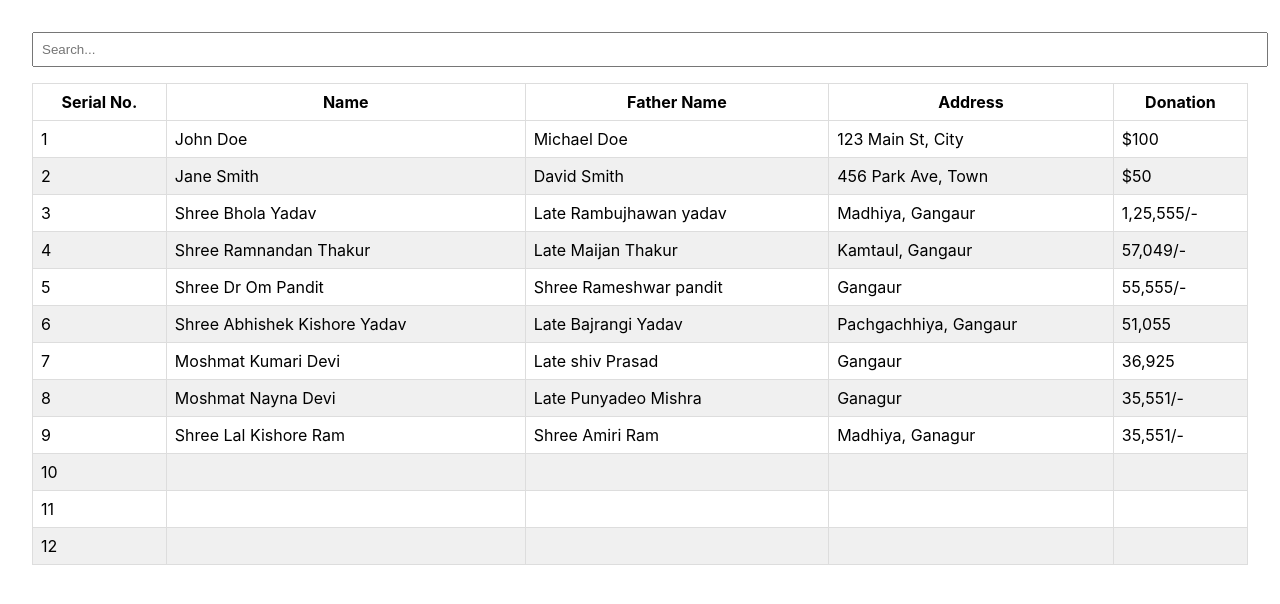
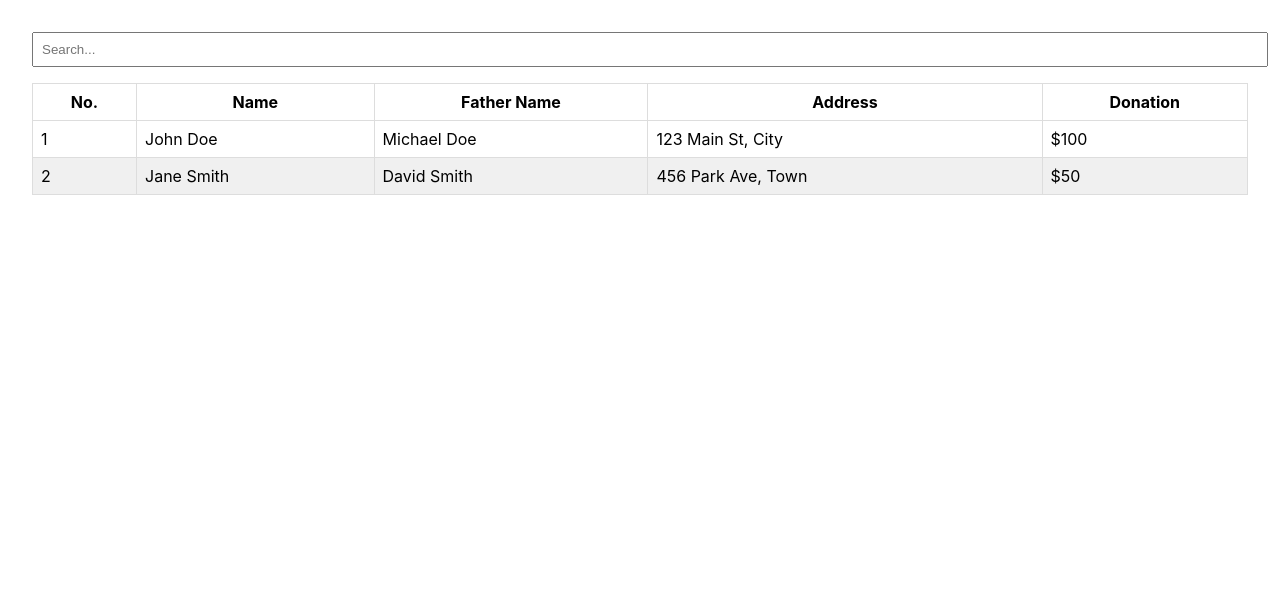
Before and after one commit to bikashamit/donationRecord, a React (Create React App) app: page / in a window 1280 px wide. Shown: the top 604 px of the page. Built offline with nearby package versions, Linux system fonts and the light colour scheme.

Commit message:
web development

```diff
--- a/src/App.css
+++ b/src/App.css
@@ -29,3 +29,7 @@ tr:nth-child(even) {
   padding: 0.5rem;
   width: 100%;
 }
+
+.serial-no {
+  white-space: nowrap;
+}
--- a/src/App.js
+++ b/src/App.js
@@ -6,41 +6,29 @@ const App = () => {
   const data = React.useMemo(
     () => [
       {
+        id: 1,
         name: 'John Doe',
         fathername: 'Michael Doe',
         address: '123 Main St, City',
         donation: '$100',
       },
       {
+        id: 2,
         name: 'Jane Smith',
         fathername: 'David Smith',
         address: '456 Park Ave, Town',
         donation: '$50',
       },
       // Add more data as needed
-      { name: 'Shree Bhola Yadav',fathername: 'Late Rambujhawan yadav',address: 'Madhiya, Gangaur',donation: '1,25,555/-'},
-      { name: 'Shree Ramnandan Thakur',fathername: 'Late Maijan Thakur',address: 'Kamtaul, Gangaur',donation: '57,049/-'},
-      { name: 'Shree Dr Om Pandit',fathername: 'Shree Rameshwar pandit',address: 'Gangaur',donation: '55,555/-'},
-      { name: 'Shree Abhishek Kishore Yadav',fathername: 'Late Bajrangi Yadav',address: 'Pachgachhiya, Gangaur',donation: '51,055'},
-      { name: 'Moshmat Kumari Devi',fathername: 'Late shiv Prasad',address: 'Gangaur',donation: '36,925'},
-      { name: 'Moshmat Nayna Devi',fathername: 'Late Punyadeo Mishra',address: 'Ganagur',donation: '35,551/-'},
-      { name: 'Shree Lal Kishore Ram',fathername: 'Shree Amiri Ram',address: 'Madhiya, Ganagur',donation: '35,551/-'},
-      { name: '',fathername: '',address: '',donation: '',},
-      { name: '',fathername: '',address: '',donation: '',},
-      { name: '',fathername: '',address: '',donation: '',},
     ],
-
     []
   );
 
   const columns = React.useMemo(
     () => [
       {
-        Header: 'Serial No.',
-        id: 'serialNo',
-        Cell: ({ row }) => {
-          return row.index + 1;
-        },
+        Header: 'No.',
+        accessor: 'id',
       },
       {
         Header: 'Name',
@@ -84,16 +72,13 @@ const App = () => {
           placeholder="Search..."
         />
       </div>
-      <div className="table-container">
       <table {...getTableProps()} className="mobile-table">
         <thead>
           {headerGroups.map((headerGroup) => (
             <tr {...headerGroup.getHeaderGroupProps()}>
               {headerGroup.headers.map((column) => (
                 <th
-                    {...column.getHeaderProps(
-                      column.getSortByToggleProps()
-                    )}
+                  {...column.getHeaderProps(column.getSortByToggleProps())}
                   className={
                     column.isSorted
                       ? column.isSortedDesc
@@ -109,15 +94,20 @@ const App = () => {
           ))}
         </thead>
         <tbody {...getTableBodyProps()}>
-            {rows.map((row, index) => {
+          {rows.map((row, i) => {
             prepareRow(row);
             return (
               <tr
                 {...row.getRowProps()}
-                  className={index % 2 === 0 ? 'table-row-white' : 'table-row-gray'}
+                style={{ backgroundColor: i % 2 === 0 ? '#fff' : '#f0f0f0' }}
               >
-                  {row.cells.map((cell) => (
-                    <td {...cell.getCellProps()}>{cell.render('Cell')}</td>
+                {row.cells.map((cell, j) => (
+                  <td
+                    {...cell.getCellProps()}
+                    className={j === 0 ? 'serial-no' : ''}
+                  >
+                    {cell.render('Cell')}
+                  </td>
                 ))}
               </tr>
             );
@@ -125,7 +115,6 @@ const App = () => {
         </tbody>
       </table>
     </div>
-    </div>
   );
 };
 
```
Lines whose indentation alone changed are shown as unchanged.
